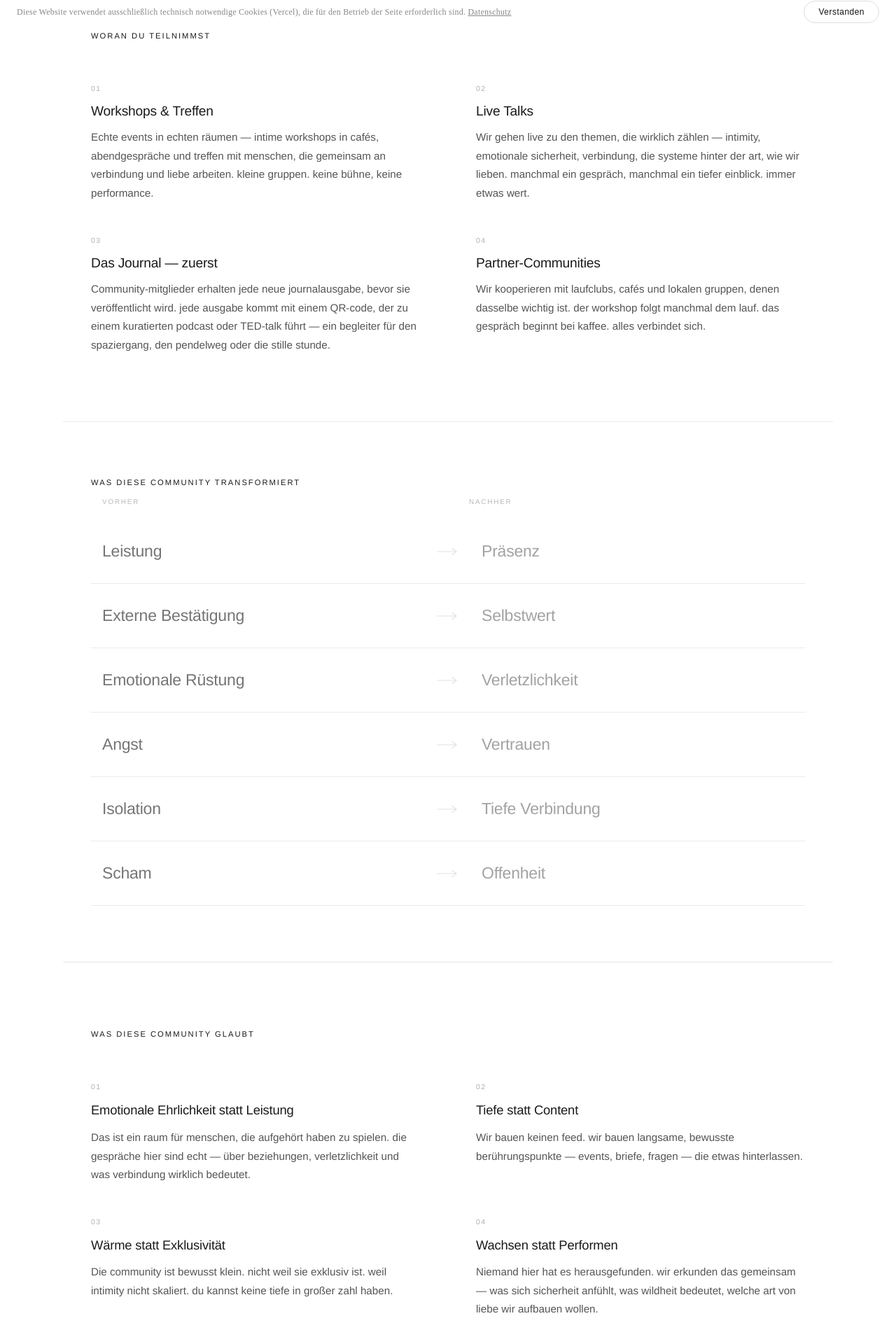
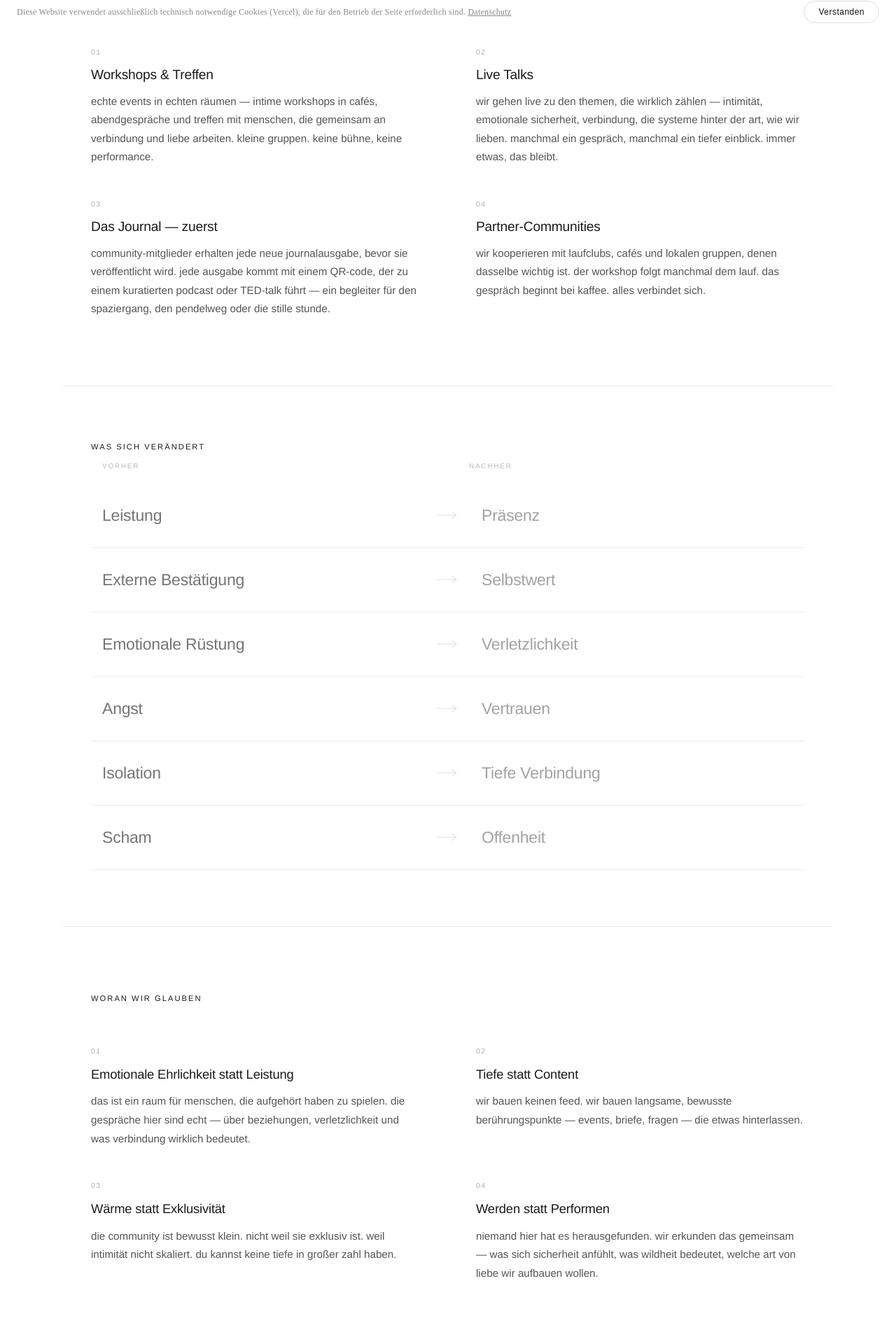
Before and after one commit to aliciafrommann-creator/PeakPlant, a Next.js app: page /de/community in a window 1280 px wide. Shown: the part 753-2673 px from the top of the page at 70% size. Built offline with nearby package versions, Linux system fonts and the light colour scheme.

Commit message:
improve German translations: ethics + intimacy (fix Intimität bug) + community

```diff
--- a/app/[locale]/community/page.tsx
+++ b/app/[locale]/community/page.tsx
@@ -73,7 +73,7 @@ function JoinModal({ onClose, locale }: { onClose: () => void; locale: string })
         onClick={e => e.stopPropagation()}>
         {status === 'success' ? (
           <p style={{ fontFamily: PP, fontSize: '1.05rem', color: '#1A1A1A', lineHeight: 1.7, textAlign: 'center' }}>
-            {isDE ? 'wir melden uns, wenn es soweit ist.' : "we'll find you when it's time."}
+            {isDE ? 'wir melden uns, wenn die zeit kommt.' : "we'll find you when it's time."}
           </p>
         ) : status === 'duplicate' ? (
           <p style={{ fontFamily: PP, fontSize: '1.05rem', color: '#1A1A1A', lineHeight: 1.7, textAlign: 'center', opacity: 0.6 }}>
@@ -86,8 +86,8 @@ function JoinModal({ onClose, locale }: { onClose: () => void; locale: string })
             </p>
             <p style={{ fontFamily: PP, fontSize: '1rem', color: '#555', lineHeight: 1.7, marginBottom: '2rem' }}>
               {isDE
-                ? 'Events, frühe drops und die menschen, die das mit uns aufbauen. hinterlass deine e-mail — wir melden uns.'
-                : 'Events, early drops, and the people building this with us. Leave your email — we’ll take it from there.'}
+                ? 'events, frühe drops und die menschen, die das mit uns aufbauen. hinterlass deine e-mail — wir melden uns.'
+                : 'Events, early drops, and the people building this with us. Leave your email — we\'ll take it from there.'}
             </p>
             <form onSubmit={submit} style={{ display: 'flex', flexDirection: 'column', gap: '1rem' }}>
               <input type="email" required value={email} onChange={e => setEmail(e.target.value)} placeholder={isDE ? 'deine@email.com' : 'your@email.com'}
@@ -127,10 +127,10 @@ export default function CommunityPage({ params }: { params: { locale: string } }
   ]
 
   const whatYouGet = isDE ? [
-    { label: 'Workshops & Treffen', body: 'Echte events in echten räumen — intime workshops in cafés, abendgespräche und treffen mit menschen, die gemeinsam an verbindung und liebe arbeiten. kleine gruppen. keine bühne, keine performance.' },
-    { label: 'Live Talks', body: 'Wir gehen live zu den themen, die wirklich zählen — intimity, emotionale sicherheit, verbindung, die systeme hinter der art, wie wir lieben. manchmal ein gespräch, manchmal ein tiefer einblick. immer etwas wert.' },
-    { label: 'Das Journal — zuerst', body: 'Community-mitglieder erhalten jede neue journalausgabe, bevor sie veröffentlicht wird. jede ausgabe kommt mit einem QR-code, der zu einem kuratierten podcast oder TED-talk führt — ein begleiter für den spaziergang, den pendelweg oder die stille stunde.' },
-    { label: 'Partner-Communities', body: 'Wir kooperieren mit laufclubs, cafés und lokalen gruppen, denen dasselbe wichtig ist. der workshop folgt manchmal dem lauf. das gespräch beginnt bei kaffee. alles verbindet sich.' },
+    { label: 'Workshops & Treffen', body: 'echte events in echten räumen — intime workshops in cafés, abendgespräche und treffen mit menschen, die gemeinsam an verbindung und liebe arbeiten. kleine gruppen. keine bühne, keine performance.' },
+    { label: 'Live Talks', body: 'wir gehen live zu den themen, die wirklich zählen — intimität, emotionale sicherheit, verbindung, die systeme hinter der art, wie wir lieben. manchmal ein gespräch, manchmal ein tiefer einblick. immer etwas, das bleibt.' },
+    { label: 'Das Journal — zuerst', body: 'community-mitglieder erhalten jede neue journalausgabe, bevor sie veröffentlicht wird. jede ausgabe kommt mit einem QR-code, der zu einem kuratierten podcast oder TED-talk führt — ein begleiter für den spaziergang, den pendelweg oder die stille stunde.' },
+    { label: 'Partner-Communities', body: 'wir kooperieren mit laufclubs, cafés und lokalen gruppen, denen dasselbe wichtig ist. der workshop folgt manchmal dem lauf. das gespräch beginnt bei kaffee. alles verbindet sich.' },
   ] : [
     { label: 'Workshops & gatherings', body: 'Real events in real spaces — intimate workshops in cafes, evening talks, and gatherings with people building something together around how we love and connect. Small groups. No stage, no performance.' },
     { label: 'Live talks', body: 'We go live on the topics that matter — intimacy, emotional safety, connection, the systems behind how we love. Sometimes a conversation, sometimes a deep dive. Always something worth staying for.' },
@@ -139,10 +139,10 @@ export default function CommunityPage({ params }: { params: { locale: string } }
   ]
 
   const communityValues = isDE ? [
-    { label: 'Emotionale Ehrlichkeit statt Leistung', body: 'Das ist ein raum für menschen, die aufgehört haben zu spielen. die gespräche hier sind echt — über beziehungen, verletzlichkeit und was verbindung wirklich bedeutet.' },
-    { label: 'Tiefe statt Content', body: 'Wir bauen keinen feed. wir bauen langsame, bewusste berührungspunkte — events, briefe, fragen — die etwas hinterlassen.' },
-    { label: 'Wärme statt Exklusivität', body: 'Die community ist bewusst klein. nicht weil sie exklusiv ist. weil intimity nicht skaliert. du kannst keine tiefe in großer zahl haben.' },
-    { label: 'Wachsen statt Performen', body: 'Niemand hier hat es herausgefunden. wir erkunden das gemeinsam — was sich sicherheit anfühlt, was wildheit bedeutet, welche art von liebe wir aufbauen wollen.' },
+    { label: 'Emotionale Ehrlichkeit statt Leistung', body: 'das ist ein raum für menschen, die aufgehört haben zu spielen. die gespräche hier sind echt — über beziehungen, verletzlichkeit und was verbindung wirklich bedeutet.' },
+    { label: 'Tiefe statt Content', body: 'wir bauen keinen feed. wir bauen langsame, bewusste berührungspunkte — events, briefe, fragen — die etwas hinterlassen.' },
+    { label: 'Wärme statt Exklusivität', body: 'die community ist bewusst klein. nicht weil sie exklusiv ist. weil intimität nicht skaliert. du kannst keine tiefe in großer zahl haben.' },
+    { label: 'Werden statt Performen', body: 'niemand hier hat es herausgefunden. wir erkunden das gemeinsam — was sich sicherheit anfühlt, was wildheit bedeutet, welche art von liebe wir aufbauen wollen.' },
   ] : [
     { label: 'Emotional honesty over performance', body: 'This is a space for people who are done pretending. The conversations here are real — about relationships, vulnerability, and what it actually takes to feel connected.' },
     { label: 'Depth, not content', body: 'We are not building a feed. We are building slow, intentional touchpoints — events, letters, questions — that leave something behind.' },
@@ -166,7 +166,7 @@ export default function CommunityPage({ params }: { params: { locale: string } }
             style={{ fontSize: '0.7rem', letterSpacing: '0.18em', textTransform: 'uppercase', opacity: 0.45, marginBottom: '2rem' }}>Community</motion.p>
           <motion.h1 initial={{ opacity: 0, y: 20 }} animate={{ opacity: 1, y: 0 }} transition={{ duration: 0.9, ease: [0.16, 1, 0.3, 1], delay: 0.1 }}
             style={{ fontSize: 'clamp(2rem, 3.5vw, 3.2rem)', fontWeight: 300, lineHeight: 1.15, letterSpacing: '-0.025em', marginBottom: '2.5rem' }}>
-            {isDE ? 'Für Menschen, die Verbindung ernst nehmen.' : 'For people who take connection seriously.'}
+            {isDE ? 'Für Menschen, denen Verbindung wichtig ist.' : 'For people who take connection seriously.'}
           </motion.h1>
           <motion.p initial={{ opacity: 0, y: 16 }} animate={{ opacity: 1, y: 0 }} transition={{ duration: 0.9, ease: [0.16, 1, 0.3, 1], delay: 0.2 }}
             style={{ fontSize: '1rem', lineHeight: 1.8, color: '#555', marginBottom: '3rem' }}>
@@ -203,7 +203,7 @@ export default function CommunityPage({ params }: { params: { locale: string } }
       <section style={{ borderTop: '1px solid #e8e8e8', padding: '5rem 2.5rem', maxWidth: 1100, margin: '0 auto' }}>
         <motion.p initial={{ opacity: 0, y: 12 }} whileInView={{ opacity: 1, y: 0 }} viewport={{ once: true }} transition={{ duration: 0.7 }}
           style={{ fontSize: '0.7rem', letterSpacing: '0.18em', textTransform: 'uppercase', opacity: 0.45, marginBottom: '1rem' }}>
-          {isDE ? 'Was diese Community transformiert' : 'What this community transforms'}
+          {isDE ? 'Was sich verändert' : 'What this community transforms'}
         </motion.p>
         <div style={{ display: 'grid', gridTemplateColumns: '1fr 60px 1fr', padding: '0 1rem 1rem', marginBottom: '0.25rem' }}>
           <p style={{ fontSize: '0.62rem', letterSpacing: '0.18em', textTransform: 'uppercase', opacity: 0.3, fontFamily: PP }}>{isDE ? 'Vorher' : 'Before'}</p>
@@ -216,7 +216,7 @@ export default function CommunityPage({ params }: { params: { locale: string } }
       <section style={{ borderTop: '1px solid #e8e8e8', padding: '6rem 2.5rem', maxWidth: 1100, margin: '0 auto' }}>
         <motion.p initial={{ opacity: 0, y: 12 }} whileInView={{ opacity: 1, y: 0 }} viewport={{ once: true }} transition={{ duration: 0.7 }}
           style={{ fontSize: '0.7rem', letterSpacing: '0.18em', textTransform: 'uppercase', opacity: 0.45, marginBottom: '4rem' }}>
-          {isDE ? 'Was diese Community glaubt' : 'What this community believes'}
+          {isDE ? 'Woran wir glauben' : 'What this community believes'}
         </motion.p>
         <div style={{ display: 'grid', gridTemplateColumns: 'repeat(2, 1fr)', gap: '3rem 5rem' }}>
           {communityValues.map((v, i) => (
@@ -237,7 +237,7 @@ export default function CommunityPage({ params }: { params: { locale: string } }
           <Logo size={40} color="#ffffff" />
           <p style={{ fontSize: 'clamp(1.4rem, 3vw, 2rem)', fontWeight: 300, lineHeight: 1.45, letterSpacing: '-0.015em', color: '#ffffff' }}>
             {isDE
-              ? 'Die community ist bewusst klein. keine werbung, kein algorithmus, kein lärm. nur menschen, die das anders machen wollen.'
+              ? 'die community ist bewusst klein. keine werbung, kein algorithmus, kein lärm. nur menschen, die das anders machen wollen.'
               : 'The community is small on purpose. There are no ads, no algorithm, no noise. Just people who want to do this differently.'}
           </p>
           <button onClick={() => setModalOpen(true)}
--- a/app/[locale]/ethics/page.tsx
+++ b/app/[locale]/ethics/page.tsx
@@ -66,7 +66,7 @@ export default function EthicsPage({ params }: { params: { locale: string } }) {
     },
     {
       icon: <IconSeedling />,
-      headline: 'pflanzen. wachsen sehen.',
+      headline: 'pflanzen. wachsen. sehen.',
       text: 'die saatpapierkarte in jeder box ist 100% pflanzbar. kein müll. sie wird zu wildblumen.',
     },
   ] : [
@@ -113,7 +113,7 @@ export default function EthicsPage({ params }: { params: { locale: string } }) {
     'wir haben peakplant nicht aufgebaut, um eine nachhaltige marke zu sein.',
     'wir haben es aufgebaut, um eine marke zu sein, die zufällig die dinge richtig macht.',
     'weil wir glauben, das nachhaltigste, was wir tun können, ist etwas zu schaffen, das die menschen wirklich behalten.',
-    'eine box, die auf einem nachttisch bleibt.\nkarten, die in brieftaschen getragen werden.\nein ritual, das alles verlangsamt.',
+    'eine box, die auf einem nachttisch bleibt.\nkarten, die in brieftaschen wandern.\nein ritual, das alles verlangsamt.',
     'emotionale langlebigkeit ist auch nachhaltigkeit.',
   ] : [
     "we didn't build peakplant to be a sustainable brand.",
```
Also changed, not shown: app/[locale]/intimacy/page.tsx (+9 -9 lines).
